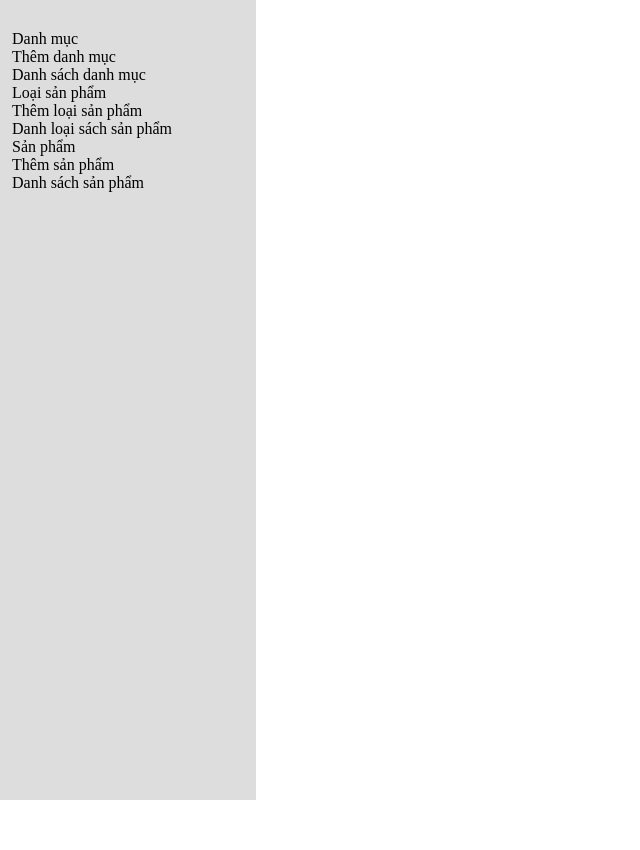
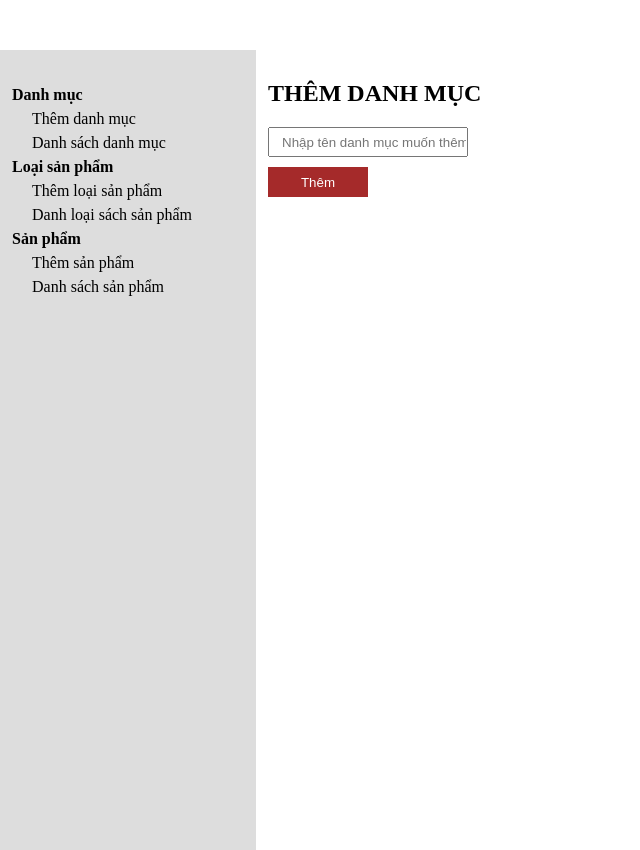
Before and after one commit to Hung2003s/TTCN_HAUI_2024, a PHP site: page /cartegory.html in a window 1280 px wide. Shown: the part 100-950 px from the top of the page, without its empty margins (0-640 px from the left). Before the commit the page ends 900 px from the top, so only its background shows below. Run offline with PHP 8.4, Linux system fonts and the light colour scheme.

Commit message:
chinh sua
chinh sua

```diff
--- a/admin/cartegory.html
+++ b/admin/cartegory.html
@@ -10,24 +10,41 @@
     <header>
         <h1>TOP</h1>
     </header>
-    <section class="admin_content">
-        <div class="admin_content_left">
+    <section class="admin-content">
+        <div class="admin-content-left">
             <ul>
-                <li><a href="#">Danh mục</a>
+                <li>
+                    <a href="#">Danh mục</a>
                     <ul>
-                        <li><a href="#">Thêm danh mục</a></li>
-                        <li><a href="#">Danh sách danh mục</a></li>
+                        <li><a href="">Thêm danh mục</a></li>
+                        <li><a href="">Danh sách danh mục</a></li>
                     </ul>
                 </li>
-                <li><a href="#">Loại sản phẩm</a>
-                    <li><a href="#">Thêm loại sản phẩm</a></li>
-                    <li><a href="#">Danh loại sách sản phẩm</a></li></li>
-                <li><a href="#">Sản phẩm</a>
-                    <li><a href="#">Thêm sản phẩm</a></li>
-                    <li><a href="#">Danh sách sản phẩm</a></li></li>
+                <li>
+                    <a href="#">Loại sản phẩm</a>
+                    <ul>
+                        <li><a href="">Thêm loại sản phẩm</a></li>
+                        <li><a href="">Danh loại sách sản phẩm</a></li>
+                    </ul>
+                </li>
+                <li>
+                    <a href="#">Sản phẩm</a>
+                    <ul>
+                        <li><a href="">Thêm sản phẩm</a></li>
+                        <li><a href="">Danh sách sản phẩm</a></li>
+                    </ul>
+                </li>
             </ul>
         </div>
-        <div class="admin_content_right"></div>
+        <div class="admin-content-right">
+            <div class="admin-content-right-cartegory_add">
+                <h1>THÊM DANH MỤC</h1>
+                <form action="" method="post">
+                    <input type="text" name="" id="" placeholder="Nhập tên danh mục muốn thêm">
+                    <button type="submit">Thêm</button>
+                </form>
+            </div>
+        </div>
     </section>
 </body>
 </html>
--- a/admin/style.css
+++ b/admin/style.css
@@ -22,15 +22,44 @@ header {
     padding-top: 50px;
     display: flex;
 }
-.admin_content_left {
+.admin-content-left {
     background-color: #dddddd;
     width: 20%;
     height: 100vh;
     padding: 30px 0 0 12px;
 }
-.admin-content-left> ul> li> a {
-    font-weight: bold;
+.admin-content-left>ul>li>a {
+    font-weight: bolder;
 }
 .admin-content-left ul li {
     margin: 6px 0;
 }
+.admin-content-left ul ul {
+    margin-left: 20px;
+}
+.admin-content-right {
+    width: 80%;
+    padding: 30px 0 0 12px;
+}
+.admin-content-right-cartegory_add input {
+    height: 30px;
+    width: 200px;
+    padding-left: 12px;
+    margin-top: 20px;
+}
+.admin-content-right-cartegory_add button {
+    display: block;
+    margin-top: 10px;
+    height: 30px;
+    width: 100px;
+    cursor: pointer;
+    background-color: brown;
+    border: none;
+    color: white;
+    transition: all 0.3 ease;
+}
+.admin-content-right-cartegory_add button :hover {
+    background-color: transparent;
+    border: 1px solid brown;
+    color: brown;
+}
```
Also changed, not shown: admin/cartegory_add.php (added), admin/slider.php (added), 1 other file.
